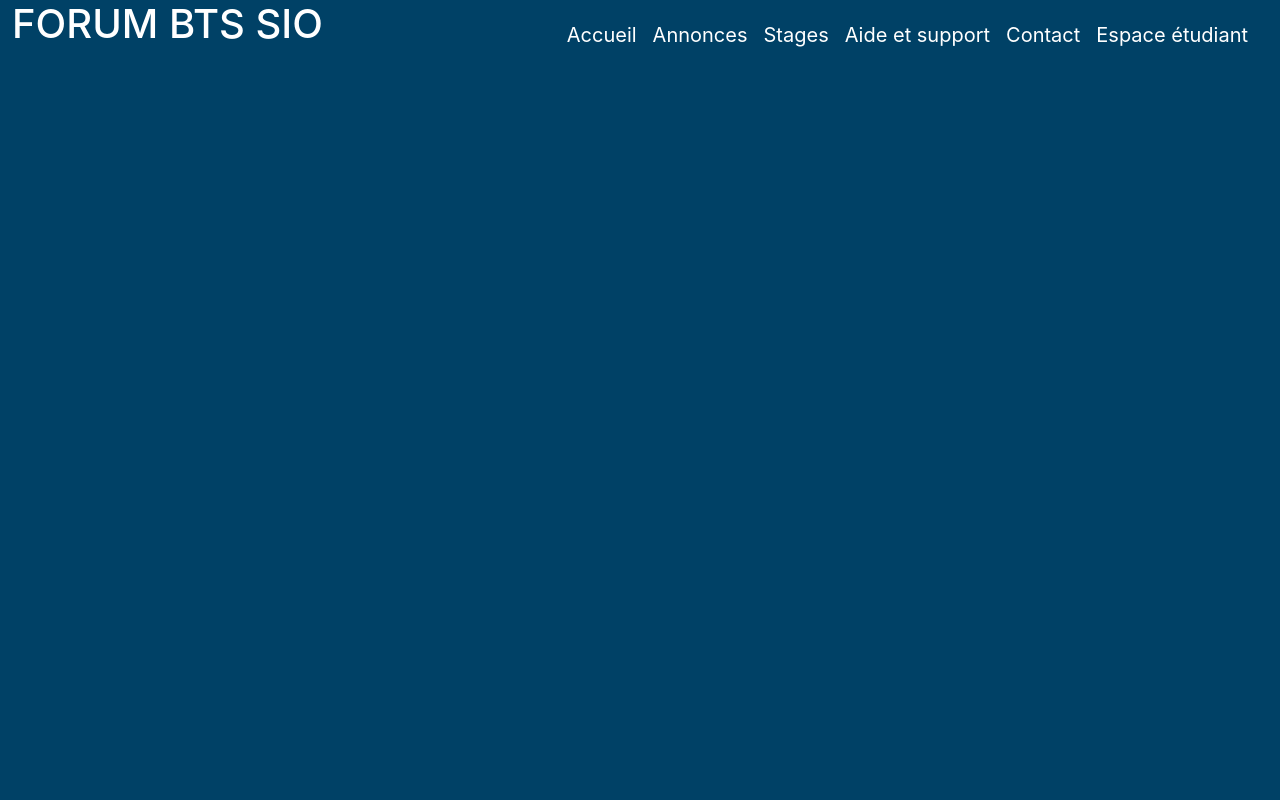
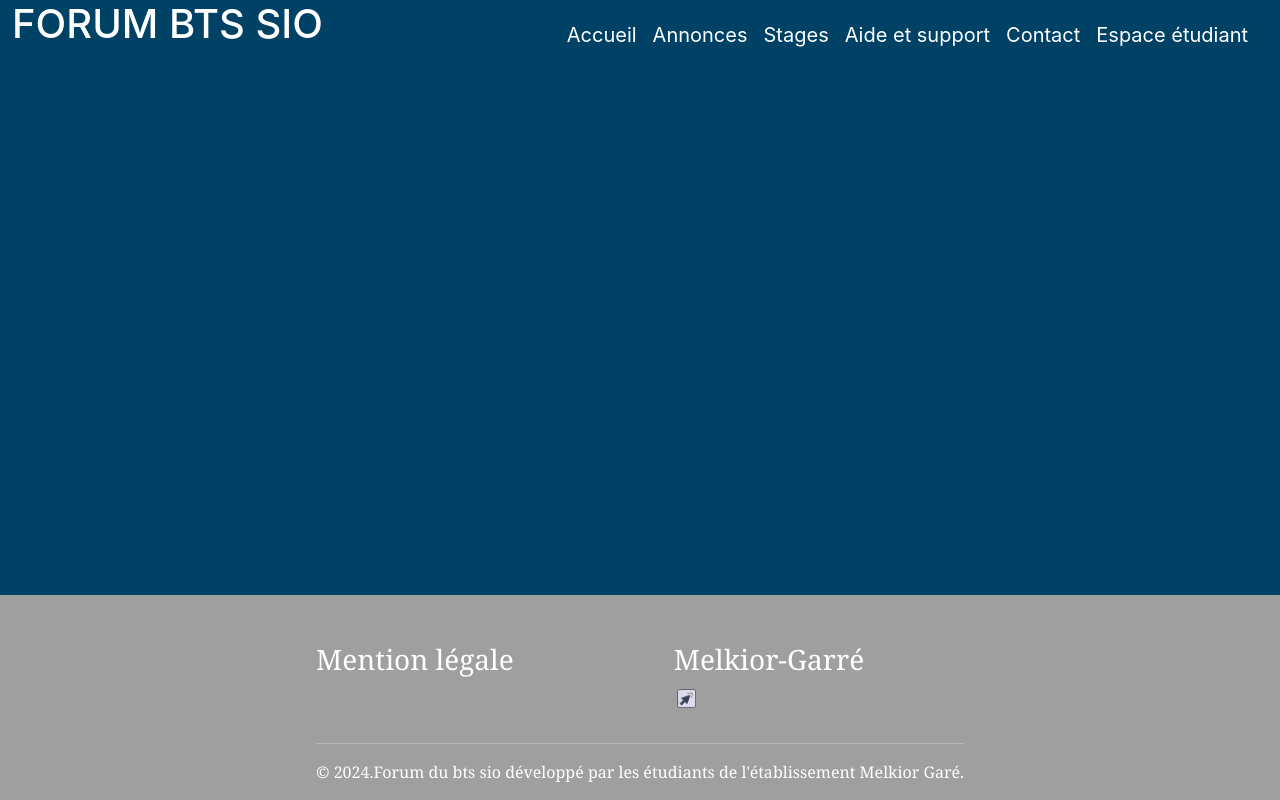
Before and after one commit to BTS-SIO-GUYANE/FORUM-BTS-SIO, a React (Create React App) app: page / in a window 1280 px wide. Built offline with nearby package versions, Linux system fonts and the light colour scheme; the HTML template or start-up script is replaced by a standard one.

Commit message:
Ajout du footer

```diff
--- a/src/App.js
+++ b/src/App.js
@@ -1,9 +1,11 @@
 import Header from './components/Header';
+import Footer from './components/Footer';
 
 function App() {
   return (
     <>
       <Header/>
+      <Footer/>
     </>
   )
 
--- /dev/null
+++ b/src/components/Footer.js
@@ -0,0 +1,39 @@
+import React, { Component } from "react";
+import style from "./footer.module.css";
+import button from "../icon/button2.png";
+
+class Footer extends Component {
+  render() {
+    return (
+      <>
+        <div className={style.footer}>
+          <div className={style.container}>
+            <div className={style.align}>
+              <div>
+                {/* Première colonne */}
+                <h3>
+                  <a href="/">Mention légale</a>
+                </h3>
+              </div>
+              {/* Deuxième colonne */}
+              <div>
+                <h3>
+                  <a href="https://lpo-melkior-garre.eta.ac-guyane.fr/" target="blank">Melkior-Garré</a>
+                  </h3>
+                  <p><a href="https://lpo-melkior-garre.eta.ac-guyane.fr/" target="blank"><img src={button} alt="button" width="25px" /></a></p>
+                </div>
+                </div>
+                <div>
+                <hr />
+                <p>
+              &copy; {new Date().getFullYear()}.Forum du bts sio développé par les étudiants de l'établissement Melkior Garé.
+            </p>
+              </div>
+          </div>
+        </div>
+      </>
+    );
+  }
+}
+
+export default Footer;
--- /dev/null
+++ b/src/components/footer.module.css
@@ -0,0 +1,22 @@
+.footer{
+    color: #fff;
+    font-family: Cambria;
+    background-color: #9F9F9F;
+    padding-top: 3em;
+    margin: 0 auto;
+    position: absolute;
+    width: 100%;
+    flex-shrink: 0;
+    bottom: 0;
+    display: flex;
+    justify-content: center;
+    align-items: flex-start;
+}
+.align{
+    display: flex;
+    gap: 10em;
+}
+h3 a{
+    text-decoration: none;
+    color:#fff;
+}
```
Also changed, not shown: src/components/Navbar.jsx (+51 -16 lines), src/icon/button2.png (added).
